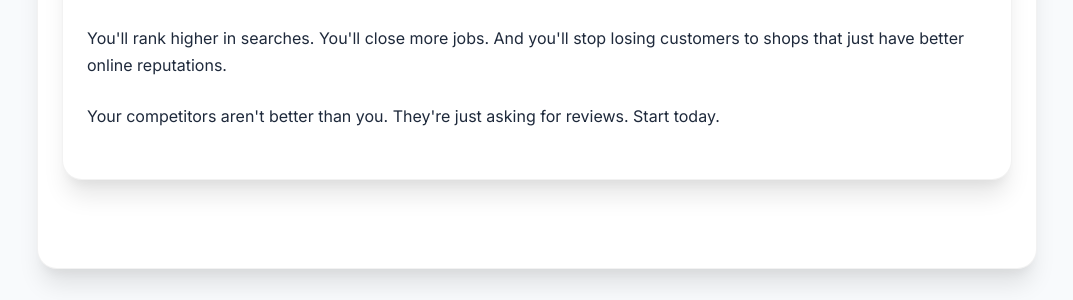
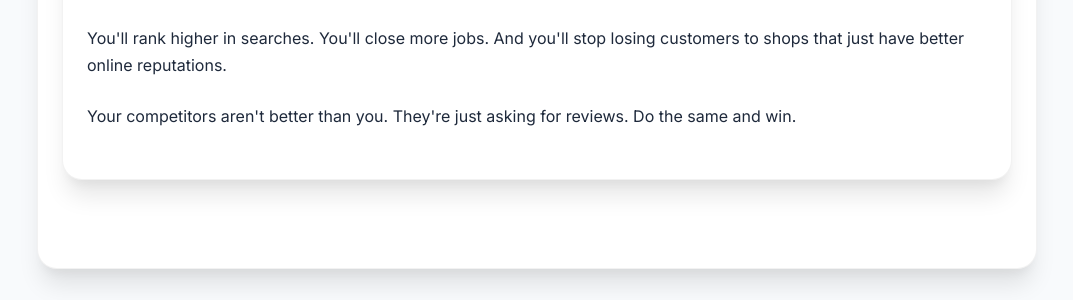
Before and after one commit to JamesBrownR/MeetingSurge, a Jekyll site: the page built from _posts/2025-12-13-get-more-5-star-reviews.md, in a window 1280 px wide and 900 px high, scrolled down 5472 px. Shown: the part 154-454 px from the top of the window, without its empty margins (103-1176 px from the left). Built offline with Jekyll 4.4.1, drawn with Linux system fonts in a browser that asks for light colours.

Commit message:
Update 2025-12-13-get-more-5-star-reviews.md

```diff
--- a/_posts/2025-12-13-get-more-5-star-reviews.md
+++ b/_posts/2025-12-13-get-more-5-star-reviews.md
@@ -97,7 +97,7 @@ description: A simple system to get more Google reviews that actually brings in
     <p>Getting reviews isn't about luck. It's about having a system and using it consistently.</p>
     <p>Ask every customer when they pick up their car. Send a text 24 hours later with a direct link. Respond to every review within 24 hours. Do this for 90 days and watch what happens.</p>
     <p>You'll rank higher in searches. You'll close more jobs. And you'll stop losing customers to shops that just have better online reputations.</p>
-    <p>Your competitors aren't better than you. They're just asking for reviews. Start today.</p>
+    <p>Your competitors aren't better than you. They're just asking for reviews. Do the same and win.</p>
 
 </article>
 </div>
```
